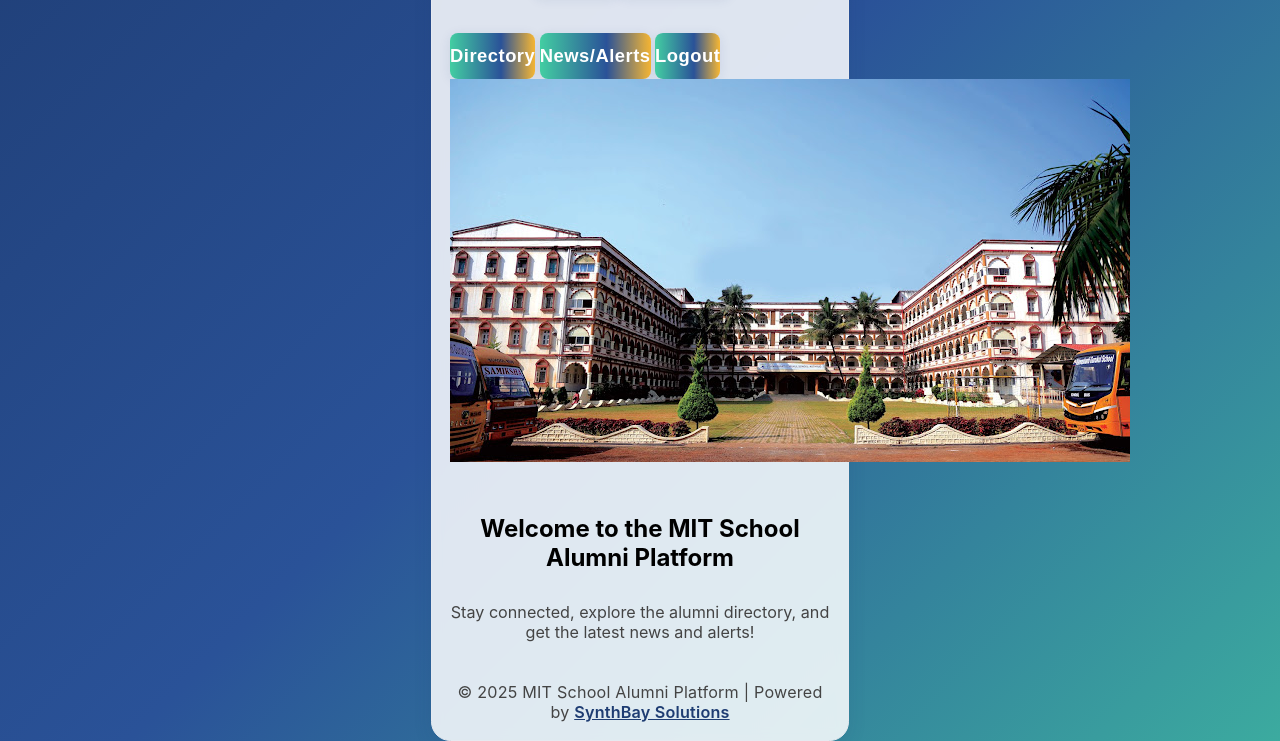
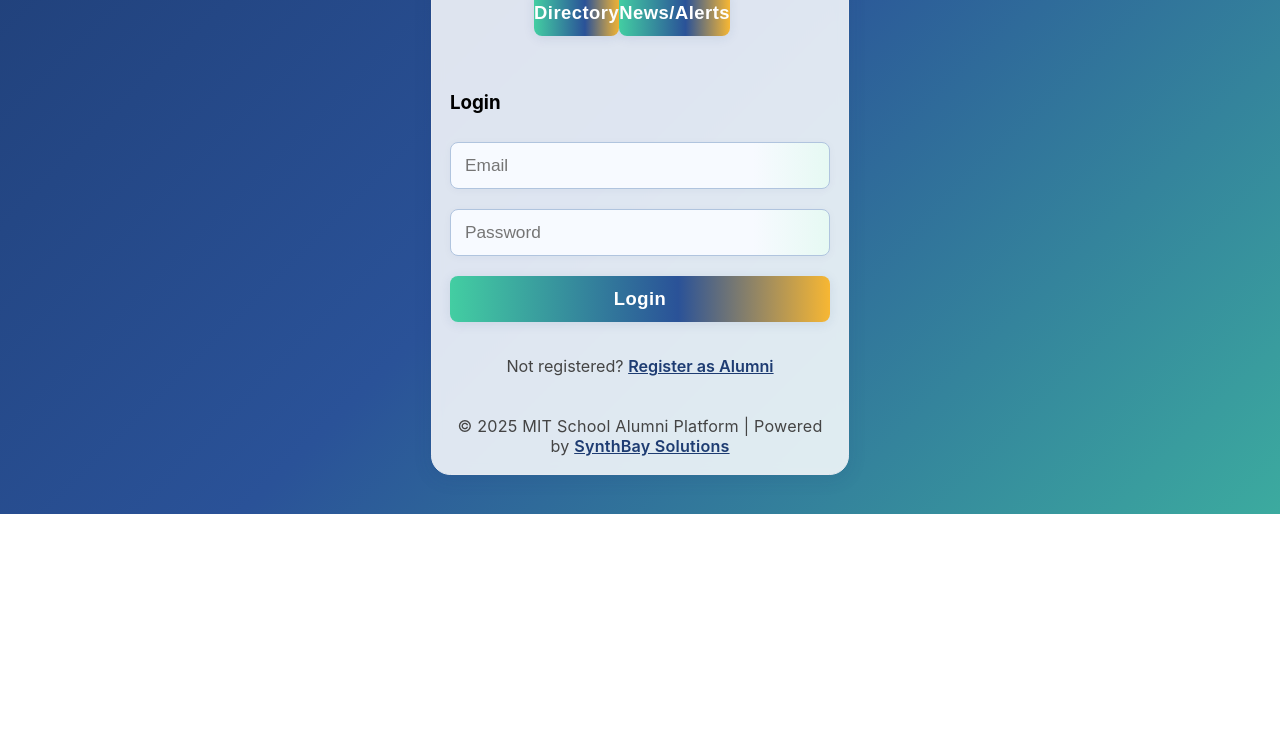
Before and after one commit to wadekarharshvardhan/mit-alumni-platform, a website: page index.html in a window 1280 px wide. Shown: the part 286-1027 px from the top of the page. After the commit the page ends 800 px from the top, so only its background shows below. Drawn offline with Linux system fonts and the light colour scheme.

Commit message:
Refactor login and registration forms, and remove home page slideshow for logged-in users

```diff
--- a/index.html
+++ b/index.html
@@ -22,25 +22,44 @@
       </nav>
     </header>
     <main id="main-content">
-      <!-- Home Page for Logged-in Users -->
-      <nav class="main-navbar" id="main-navbar-home">
-        <button id="nav-directory-home">Directory</button>
-        <button id="nav-news-home">News/Alerts</button>
-        <button id="nav-logout">Logout</button>
-        <span id="nav-user-home" style="margin-left:1em;"></span>
-      </nav>
-      <section class="home-section" id="home-section">
-        <div class="slideshow-container">
-          <img class="slide-img" src="school.jpg" alt="School Photo" style="display:block;">
-          <img class="slide-img" src="main view.jpg" alt="Main View" style="display:none;">
-          <img class="slide-img" src="school_view.jpg" alt="School View" style="display:none;">
-          <img class="slide-img" src="corridor.jpg" alt="Corridor" style="display:none;">
-          <img class="slide-img" src="otehrview.jpg" alt="Other View" style="display:none;">
-          <img class="slide-img" src="view.jpg" alt="View" style="display:none;">
+      <!-- Login Form -->
+      <section id="login-section">
+        <h3>Login</h3>
+        <form id="login-form">
+          <input type="email" id="login-email" placeholder="Email" required />
+          <input type="password" id="login-password" placeholder="Password" required />
+          <button type="submit">Login</button>
+        </form>
+        <div id="g_id_onload"
+             data-client_id="505244228259-cm3iu7244tjnefqfq7pj0jal3hji44hj.apps.googleusercontent.com"
+             data-context="signin"
+             data-ux_mode="popup"
+             data-callback="handleGoogleSignIn"
+             data-auto_prompt="false">
         </div>
-        <div class="slideshow-dots" id="slideshow-dots"></div>
-        <h2 style="text-align:center; margin-top:2rem;">Welcome to the MIT School Alumni Platform</h2>
-        <p style="text-align:center;">Stay connected, explore the alumni directory, and get the latest news and alerts!</p>
+        <div class="google-signin-btn">
+          <div class="g_id_signin"
+               data-type="standard"
+               data-shape="pill"
+               data-theme="outline"
+               data-text="sign_in_with"
+               data-size="large"
+               data-logo_alignment="left">
+          </div>
+        </div>
+        <p>Not registered? <a href="#" id="show-register">Register as Alumni</a></p>
+      </section>
+      <!-- Registration Form (hidden by default) -->
+      <section id="register-section" style="display:none;">
+        <h3>Alumni Registration</h3>
+        <form id="register-form">
+          <input type="text" id="reg-name" placeholder="Full Name" required />
+          <input type="email" id="reg-email" placeholder="Email" required />
+          <input type="text" id="reg-batch" placeholder="Batch (e.g., 2010)" required />
+          <input type="password" id="reg-password" placeholder="Password" required />
+          <button type="submit">Register</button>
+        </form>
+        <p>Already have an account? <a href="#" id="show-login">Back to Login</a></p>
       </section>
     </main>
     <footer>
```
